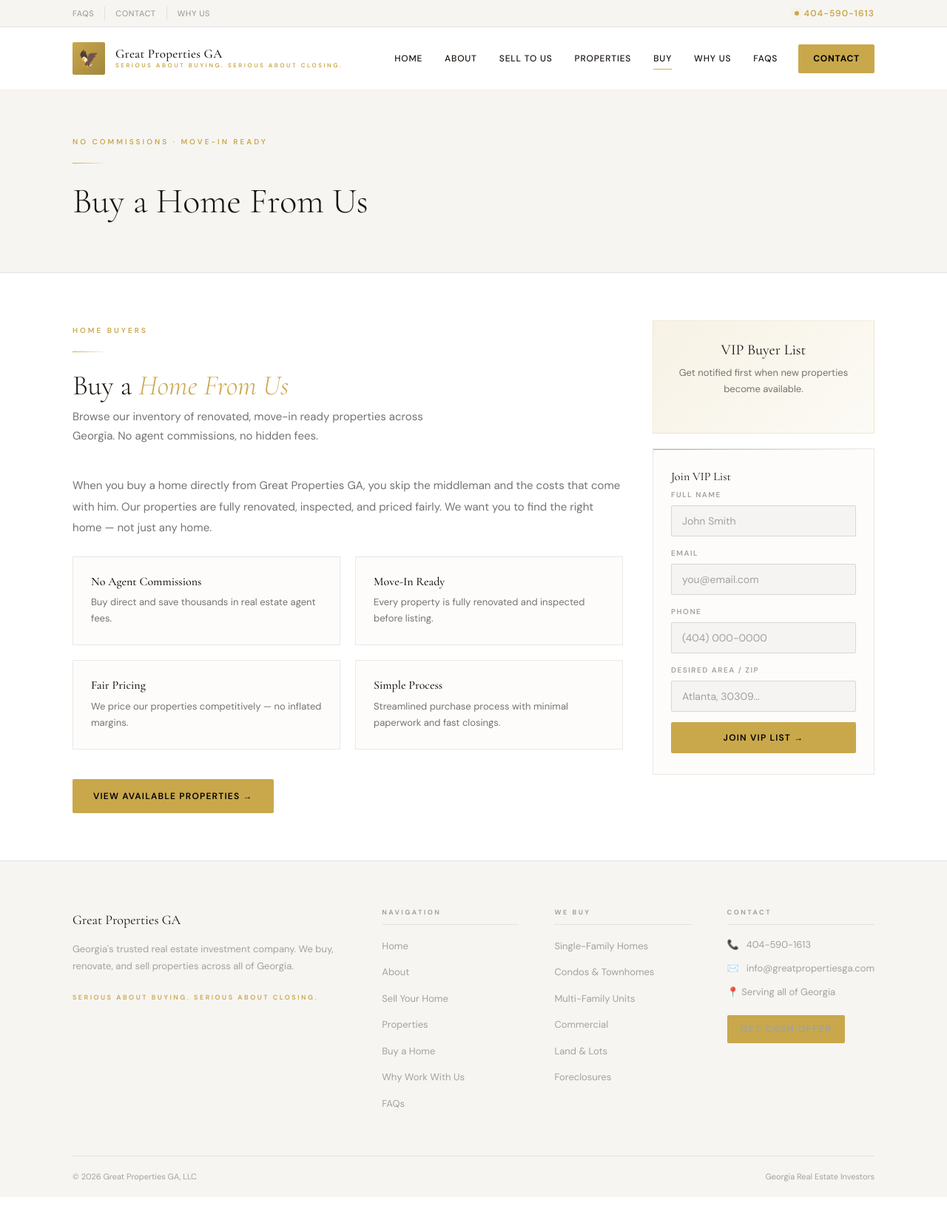
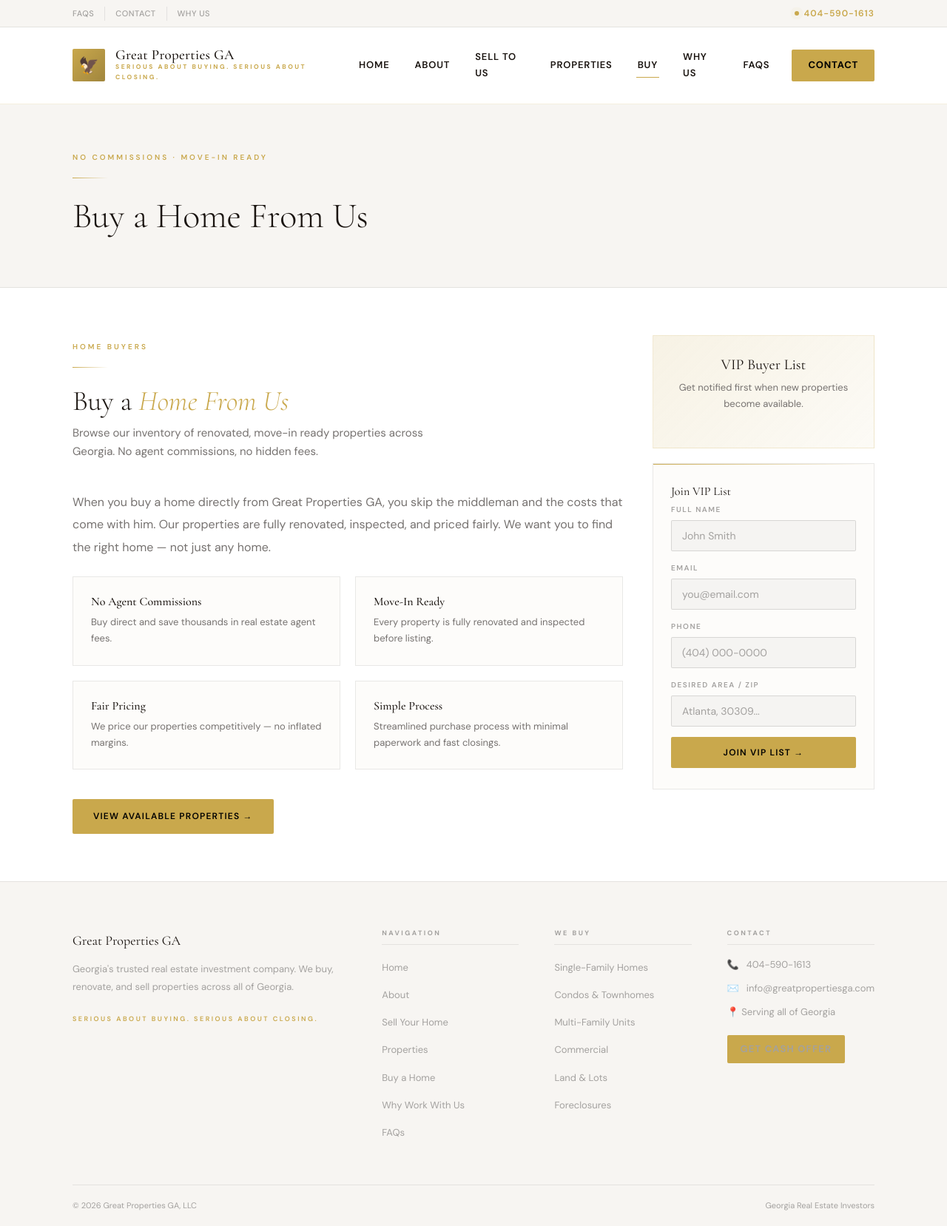
Before and after one commit to greatpropertiesga-spec/Great-Properties-GA, a PHP site: page /buy.html in a window 1280 px wide. Shown: the whole page at 74% size. Before the commit the page ends 1618 px from the top, so only its background shows below. Run offline with PHP 8.4, Linux system fonts and the light colour scheme; some libraries are stand-ins or nearby versions.

Commit message:
Update theme.css

```diff
--- a/theme.css
+++ b/theme.css
@@ -38,7 +38,7 @@
 html { scroll-behavior:smooth; -webkit-font-smoothing:antialiased; }
 body {
   font-family: var(--font-body);
-  font-size: 15px;
+  font-size: 16px;
   color: var(--text);
   background: var(--bg);
   line-height: 1.7;
@@ -84,7 +84,7 @@ p { margin-bottom:14px; color:var(--text-2); }
 .gpga-section-sm { padding:64px 0; }
 .gpga-section-dark { background:var(--bg-2); }
 .gpga-section-title {
-  font-size:clamp(32px,4vw,52px);
+  font-size:clamp(34px,4vw,56px);
   font-weight:300;
   letter-spacing:-0.5px;
   color:var(--text);
@@ -153,19 +153,19 @@ p { margin-bottom:14px; color:var(--text-2); }
 .gpga-logo-text { display:flex; flex-direction:column; gap:1px; }
 .gpga-logo-name {
   font-family:var(--font-display);
-  font-size:17px; font-weight:500;
-  color:var(--white); letter-spacing:.3px; line-height:1;
+  font-size:19px; font-weight:500;
+  color:var(--text); letter-spacing:.3px; line-height:1;
 }
 .gpga-logo-tag {
-  font-size:8px; text-transform:uppercase;
-  letter-spacing:2.5px; color:var(--brand); font-weight:600;
+  font-size:8.5px; text-transform:uppercase;
+  letter-spacing:2.5px; color:var(--brand); font-weight:700;
 }
 
 /* ── NAV ──────────────────────────────────────────────────────── */
 .gpga-nav { display:flex; align-items:center; gap:2px; }
 .gpga-nav a {
-  color:var(--text); font-size:12px; font-weight:500;
-  padding:8px 14px; text-transform:uppercase; letter-spacing:.8px;
+  color:var(--text); font-size:13px; font-weight:600;
+  padding:9px 16px; text-transform:uppercase; letter-spacing:.8px;
   border-radius:var(--radius);
   transition:var(--transition);
   position:relative;
@@ -186,7 +186,9 @@ p { margin-bottom:14px; color:var(--text-2); }
   background:var(--brand) !important;
   color:#000 !important;
   font-weight:700 !important;
-  padding:9px 20px !important;
+  padding:10px 22px !important;
+  font-size:13px !important;
+  border-radius:var(--radius) !important;
 }
 .gpga-nav-cta::after { display:none !important; }
 .gpga-nav-cta:hover { background:var(--brand-light) !important; text-decoration:none !important; }
@@ -226,7 +228,7 @@ p { margin-bottom:14px; color:var(--text-2); }
 }
 .gpga-hero-content { }
 .gpga-hero-title {
-  font-size:clamp(44px,6vw,80px);
+  font-size:clamp(46px,6vw,84px);
   font-weight:300;
   letter-spacing:-1px;
   color:var(--white);
```
